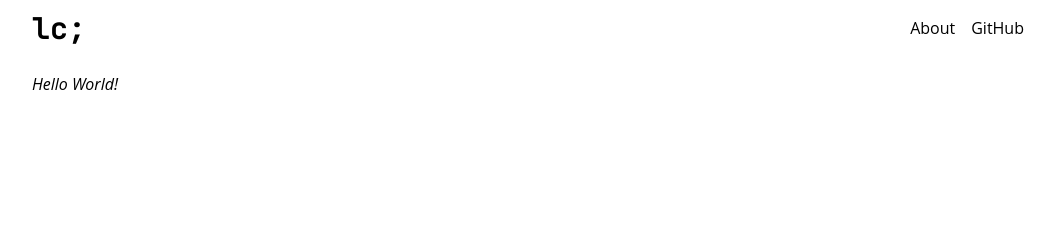
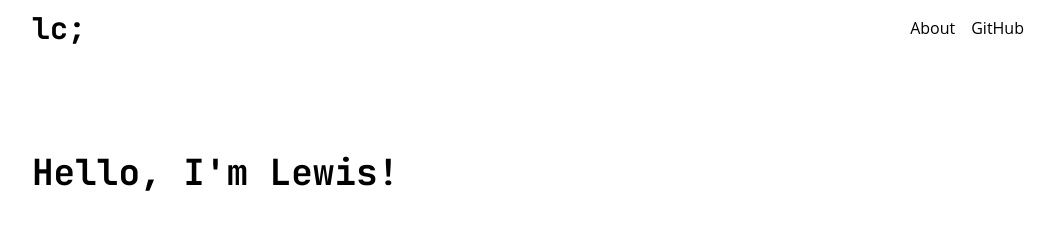
Before and after one commit to lwschan/lewischan.dev, a Gatsby site: page / in a window 1280 px wide. Shown: the whole page, without its empty margins (112-1166 px from the left). Built offline with nearby package versions, Linux system fonts and the light colour scheme; Gatsby itself is replaced by a stand-in of ours; a web font is replaced by a local one.

Commit message:
add react helmet

```diff
--- a/gatsby-config.js
+++ b/gatsby-config.js
@@ -39,6 +39,7 @@ module.exports = {
     'gatsby-plugin-image',
     'gatsby-plugin-sharp',
     'gatsby-transformer-sharp',
+    'gatsby-plugin-react-helmet',
   ],
   jsxRuntime: 'automatic',
 };
--- a/package.json
+++ b/package.json
@@ -18,17 +18,20 @@
     "clean": "gatsby clean"
   },
   "dependencies": {
+    "@types/react-helmet": "^6.1.5",
     "autoprefixer": "^10.4.2",
     "gatsby": "^4.7.2",
     "gatsby-plugin-image": "^2.7.0",
     "gatsby-plugin-manifest": "^4.7.0",
     "gatsby-plugin-postcss": "^5.7.0",
+    "gatsby-plugin-react-helmet": "^5.8.0",
     "gatsby-plugin-sharp": "^4.7.0",
     "gatsby-source-filesystem": "^4.7.0",
     "gatsby-transformer-sharp": "^4.7.0",
     "postcss": "^8.4.6",
     "react": "^17.0.2",
     "react-dom": "^17.0.2",
+    "react-helmet": "^6.1.0",
     "tailwindcss": "^3.0.23"
   },
   "devDependencies": {
--- a/src/pages/index.tsx
+++ b/src/pages/index.tsx
@@ -1,10 +1,14 @@
 import Layout from 'components/Layout';
+import { Helmet } from 'react-helmet';
 
 function IndexPage() {
   return (
     <Layout>
-      <div className="min-h-screen">
-        <h1 className="italic">Hello World!</h1>
+      <Helmet>
+        <title>Home - lewischan.dev</title>
+      </Helmet>
+      <div className="mt-20 min-h-screen">
+        <h1 className="font-mono font-bold text-4xl">Hello, I&apos;m Lewis!</h1>
       </div>
     </Layout>
   );
```
Also changed, not shown: 1 other file.
